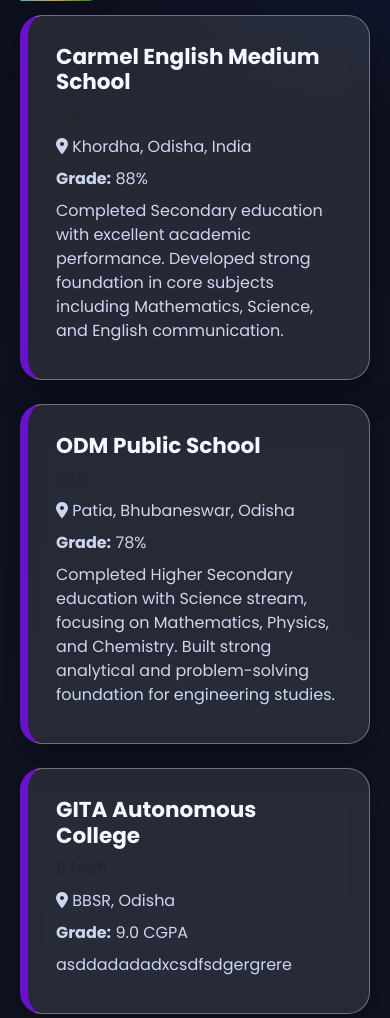
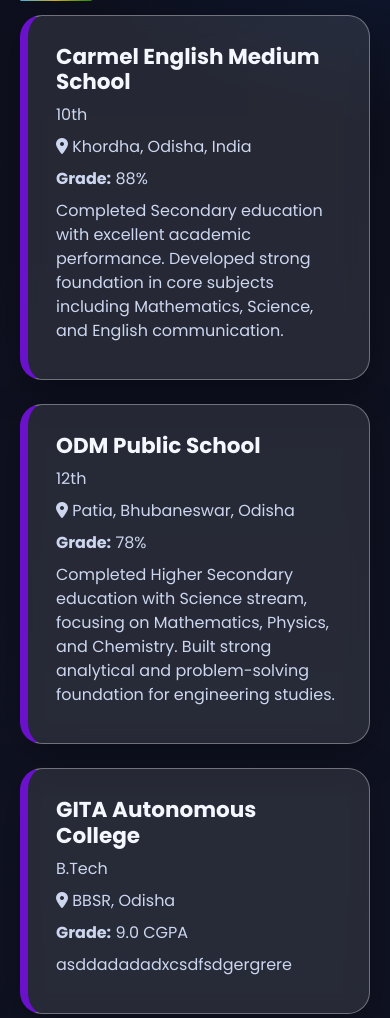
Before and after one commit to jena-abhishek/abhishek-live, a Django app: page / in a window 390 px wide. Shown: the part 842-1860 px from the top of the page. Run offline with Django 5.2, Linux system fonts and the light colour scheme; data comes from the database, SQL or seed files in the repository; both versions use the stored data as it was after the commit; some libraries are stand-ins or nearby versions.

Commit message:
Updated mobile UI fixes

```diff
--- a/static/css/style.css
+++ b/static/css/style.css
@@ -1442,3 +1442,6 @@
   background: rgba(37,117,252,0.12) !important;
   transform: translateY(-3px);
 }
+.class-degre {
+  color: #ffffff !important;
+}
--- a/templates/main/index.html
+++ b/templates/main/index.html
@@ -49,7 +49,7 @@
     <div class="col-lg-12 mb-4" data-aos="fade-up">
       <div class="education-card">
         <h4>{{ e.institution }}</h4>
-        <p class="text-muted">{{ e.degree }}</p>
+        <p class="class-degree">{{ e.degree }}</p>
 
         {% if e.location %}
         <p><i class="fa-solid fa-location-dot"></i> {{ e.location }}</p>
```
Also changed, not shown: db.sqlite3.
